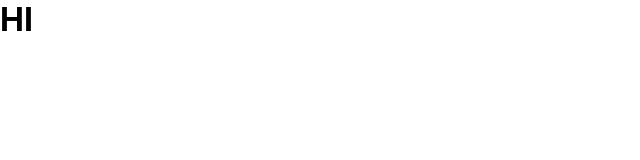
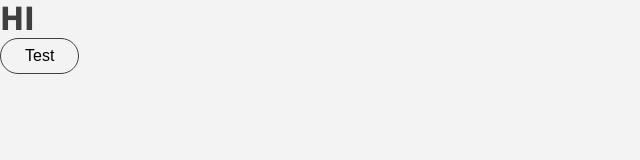
Before and after one commit to phyauab/ielec, a React (Create React App) app: page / in a window 1280 px wide. Shown: the top 160 px of the page, without its empty margins (0-640 px from the left). Built offline with nearby package versions, Linux system fonts and the light colour scheme.

Commit message:
add dark/light mode and button

```diff
--- a/package.json
+++ b/package.json
@@ -9,6 +9,7 @@
     "react": "^17.0.2",
     "react-dom": "^17.0.2",
     "react-scripts": "4.0.3",
+    "styled-components": "^5.3.0",
     "web-vitals": "^1.1.2"
   },
   "scripts": {
--- a/src/App.js
+++ b/src/App.js
@@ -1,8 +1,25 @@
+import { React, useState } from "react";
+import { ThemeProvider } from "styled-components";
+import { GlobalStyle } from "./components/Theme/GlobalStyle";
+import { lightTheme, darkTheme } from "./components/Theme/Theme";
+import { Toggler } from "./components/Theme/Toggler";
+import styled from "styled-components";
+import { Button } from "./components/Button";
+
 function App() {
+  const [theme, setTheme] = useState("light");
+  const toggleTheme = () => {
+    theme === "light" ? setTheme("dark") : setTheme("light");
+  };
+
   return (
-    <div className="App">
-      <h1>HI</h1>
-    </div>
+    <ThemeProvider theme={theme === "light" ? lightTheme : darkTheme}>
+      <GlobalStyle />
+      <div className="App">
+        <h1>HI</h1>
+        <Button>Test</Button>
+      </div>
+    </ThemeProvider>
   );
 }
 
--- /dev/null
+++ b/src/components/Button.js
@@ -0,0 +1,15 @@
+import styled from "styled-components";
+
+export const Button = styled.button`
+  background: ${(props) => props.theme.body};
+  font-size: 1em;
+  padding: 0.5em 1.5em;
+  border: 1px solid ${(props) => props.theme.primary};
+  border-radius: 25px;
+  transition: 0.2s linear;
+  &:hover {
+    background: ${(props) => props.theme.primary};
+    color: ${(props) => props.theme.body};
+    cursor: pointer;
+  }
+`;
--- /dev/null
+++ b/src/components/Theme/GlobalStyle.js
@@ -0,0 +1,9 @@
+import { createGlobalStyle } from "styled-components";
+export const GlobalStyle = createGlobalStyle`
+  body {
+    background: ${({ theme }) => theme.body};
+    color: ${({ theme }) => theme.primary};
+    font-family: Tahoma, Helvetica, Arial, Roboto, sans-serif;
+    transition: all 0.50s linear;
+  }
+  `;
--- /dev/null
+++ b/src/components/Theme/Theme.js
@@ -0,0 +1,15 @@
+export const lightTheme = {
+  body: "#F3F3F3",
+  text: "#3F3F3F",
+  toggleBorder: "#FFF",
+  background: "#3F3F3F",
+  primary: "#3F3F3F",
+};
+
+export const darkTheme = {
+  body: "#363537",
+  text: "#FAFAFA",
+  toggleBorder: "#6B8096",
+  background: "#3F3F3F",
+  primary: "#000000",
+};
--- /dev/null
+++ b/src/components/Theme/Toggler.js
@@ -0,0 +1,23 @@
+import styled from "styled-components";
+
+export const Toggler = styled.button`
+  display: flex;
+  position: absolute;
+  right: 20px;
+  top: 10px;
+  width: 35px;
+  height: 35px;
+  align-items: center;
+  justify-content: center;
+  color: ${(props) => props.theme.toggleIcon};
+  background-color: transparent;
+  transition: all ${(props) => props.theme.transitionTime};
+  border: none;
+  outline: none;
+  cursor: pointer;
+  @media (max-width: 768px) {
+    top: 5px;
+    right: 50%;
+    transform: translate(50%, 0%);
+  }
+`;
```
Also changed, not shown: 1 other file (tests, documents, lock files or other folders).
